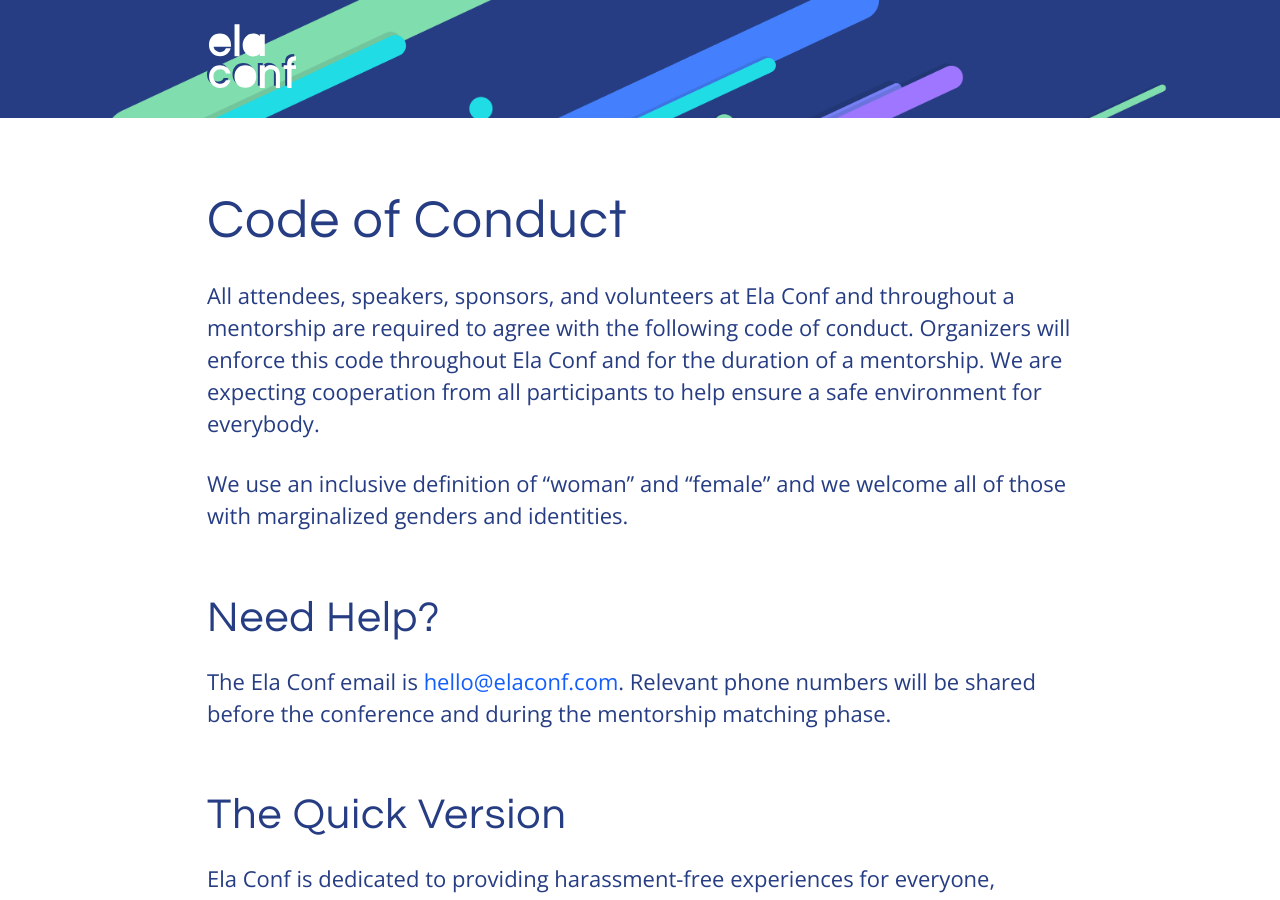
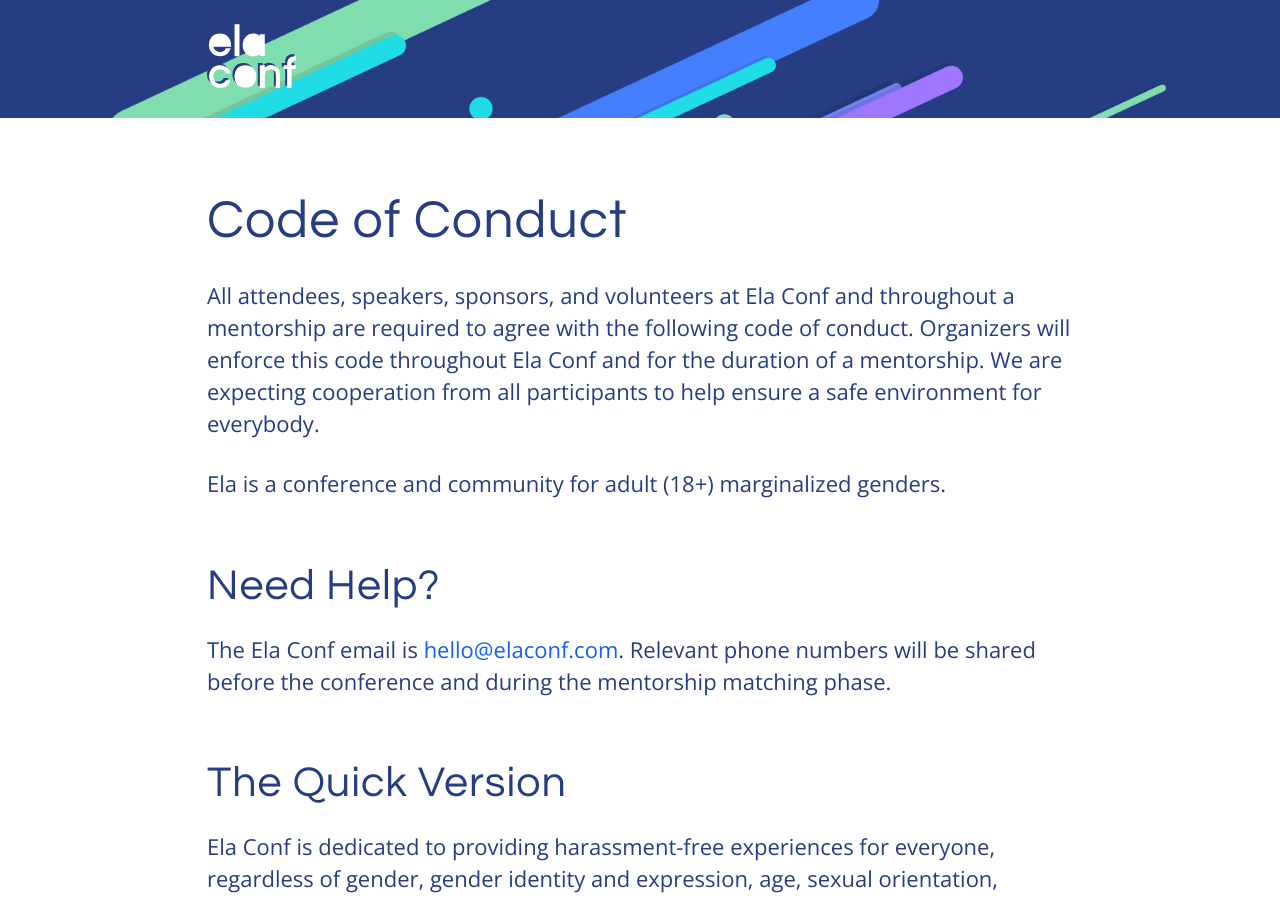
Before and after one commit to elaconf/elaconf.github.io, a Jekyll site: the page built from code-of-conduct/index.md, in a window 1280 px wide and 900 px high. Built offline with Jekyll 4.4.1, drawn with Linux system fonts in a browser that asks for light colours.

Commit message:
rm final references to "women"

```diff
--- a/code-of-conduct/index.md
+++ b/code-of-conduct/index.md
@@ -6,7 +6,7 @@ description: Our Code of Conduct is at the heart of our event.
 
 All attendees, speakers, sponsors, and volunteers at {{site.title}} and throughout a mentorship are required to agree with the following code of conduct. Organizers will enforce this code throughout {{site.title}} and for the duration of a mentorship. We are expecting cooperation from all participants to help ensure a safe environment for everybody.
 
-We use an inclusive definition of “woman” and “female” and we welcome all of those with marginalized genders and identities.
+Ela is a conference and community for adult (18+) marginalized genders.
 
 ## Need Help?
 
```
